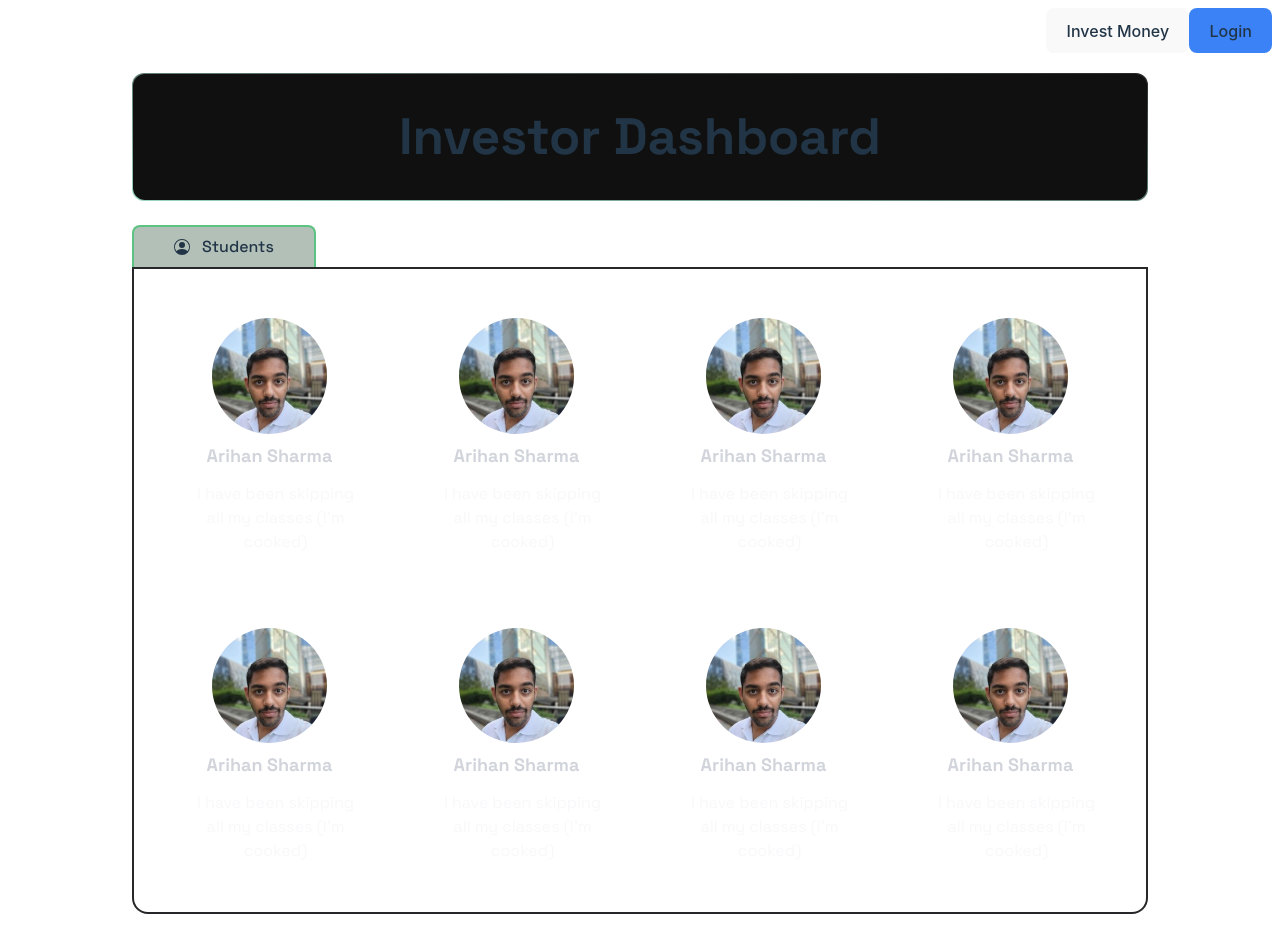
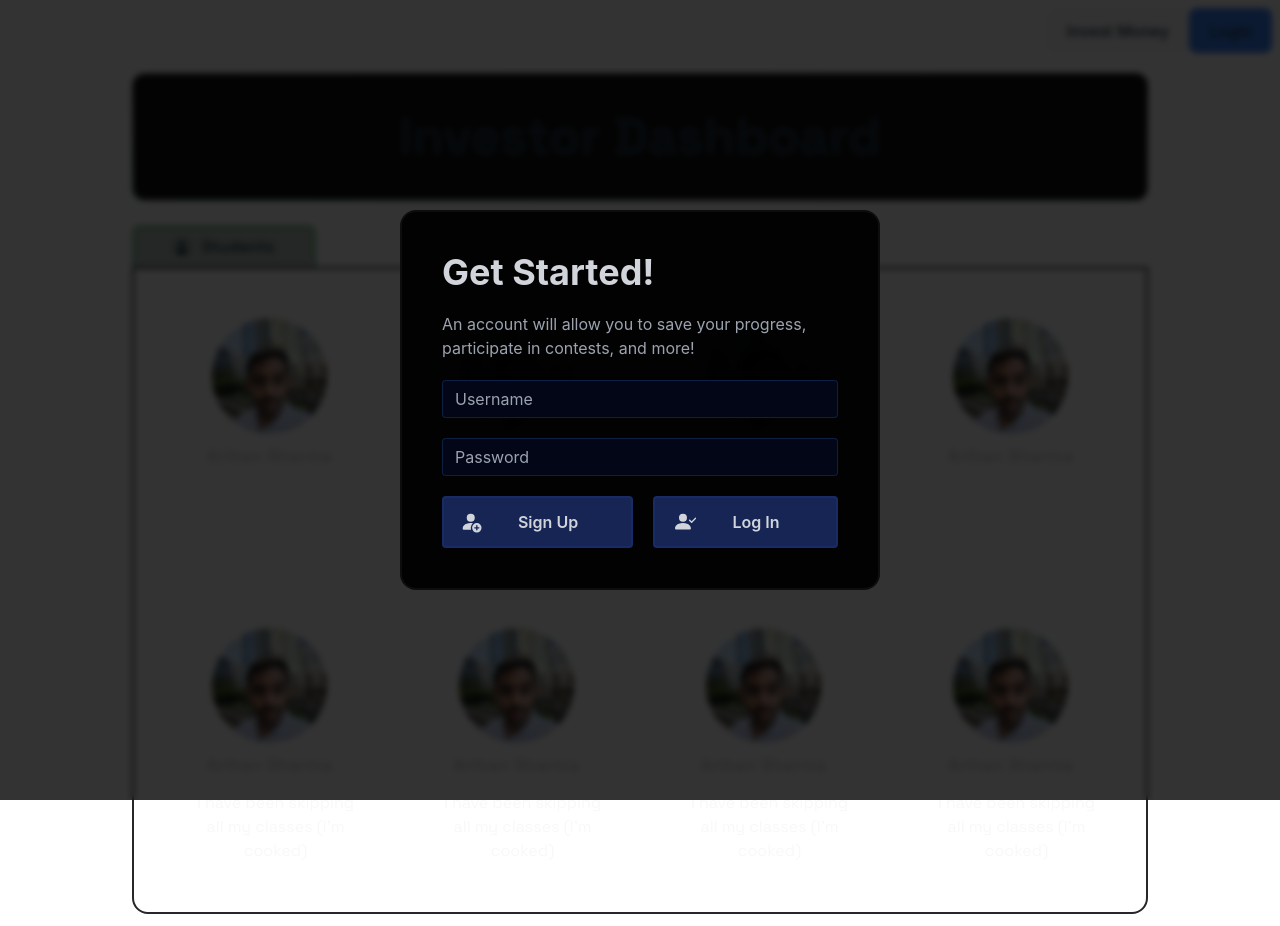
Before and after one commit to Arihan10/JamHacks-8, a Next.js app in the folder frontend/: page /invest in a window 1280 px wide. Built offline with nearby package versions, Linux system fonts and the light colour scheme.

Commit message:
start adding contract ui

```diff
--- a/frontend/package.json
+++ b/frontend/package.json
@@ -22,6 +22,7 @@
 		"@near-wallet-selector/here-wallet": "^8.9.7",
 		"@near-wallet-selector/modal-ui": "^8.9.7",
 		"@near-wallet-selector/my-near-wallet": "^8.9.7",
+		"framer-motion": "^11.2.10",
 		"near-api-js": "^3.0.4",
 		"next": "14.2.3",
 		"react": "^18",
--- a/frontend/src/app/invest/page.jsx
+++ b/frontend/src/app/invest/page.jsx
@@ -6,7 +6,32 @@ import Markdown from "react-markdown";
 import { PersonCircle, } from "react-bootstrap-icons";
 import { Tab, TabGroup, TabList, TabPanel, TabPanels } from "@headlessui/react";
 import Image from "next/image";
+import Backdrop from "@/common/backdrop";
 import { useRouter } from "next/router";
+import { motion, AnimatePresence } from "framer-motion";
+
+const loginAnim = {
+    hidden: {
+        opacity: 0,
+        y: "-90px"
+    },
+    visible: {
+        scale: 1,
+        opacity: 1,
+        y: "0",
+
+        transition: {
+            duration: 0.1,
+            type: "spring",
+            damping: 50,
+            stiffness: 500,
+        }
+    },
+    exit: {
+        scale: 0.9,
+        y: "-30px"
+    },
+}
 
 const summary = {
   name: "Arihan Sharma",
--- a/frontend/src/app/layout.jsx
+++ b/frontend/src/app/layout.jsx
@@ -1,15 +1,33 @@
-'use client';
-import { Navigation } from '@/components/Navigation';
-import '@/app/globals.css';
+"use client"
+import { Navigation } from "@/components/Navigation";
+import "@/app/globals.css";
+import React from "react";
+import { AnimatePresence } from "framer-motion";
+import ContractOverlay from "@/contract";
+import { useState } from "react";
+
+// context
+export const UserContext = React.createContext(null);
 
 // Layout Component
 export default function RootLayout({ children }) {
+  const [displayContract, setDisplayContract] = useState(true);
+
   return (
-		<html lang='en'>
-			<body className='flex flex-col'>
+    <UserContext.Provider value={{ displayContract: displayContract }}>
+      <html lang="en">
+        <body className="flex flex-col">
           <Navigation />
           {children}
         </body>
+        <AnimatePresence
+          initial={false}
+          mode="wait"
+          onExitComplete={() => null}
+        >
+          {displayContract && <ContractOverlay />}
+        </AnimatePresence>
       </html>
+    </UserContext.Provider>
   );
 }
--- /dev/null
+++ b/frontend/src/common/backdrop.jsx
@@ -0,0 +1,16 @@
+"use client";
+import { motion } from "framer-motion"
+
+export default function Backdrop({children, onClick})
+{
+    return (
+        <motion.div className="fixed flex top-0 left-0 right-0 items-center justify-center bottom-0 z-[70] bg-black/80 backdrop-blur-[3px]"
+            onClick={onClick}
+            initial={{opacity: 0}}
+            animate={{opacity: 1}}
+            exit={{opacity: 0}}
+        >
+            {children}
+        </motion.div>
+    )
+}
--- /dev/null
+++ b/frontend/src/contract.jsx
@@ -0,0 +1,142 @@
+"use client";
+import { useState, useContext, CSSProperties } from "react"
+import { UserContext } from "./app/layout";
+import Backdrop from "./common/backdrop";
+import { motion, AnimatePresence } from "framer-motion";
+// import BouncingDotsLoader from "../../common/loader/loader";
+
+const loginAnim = {
+    hidden: {
+        opacity: 0,
+        y: "-90px"
+    },
+    visible: {
+        scale: 1,
+        opacity: 1,
+        y: "0",
+
+        transition: {
+            duration: 0.1,
+            type: "spring",
+            damping: 50,
+            stiffness: 500,
+        }
+    },
+    exit: {
+        scale: 0.9,
+        y: "-30px"
+    },
+}
+
+export default function ContractOverlay() {
+    const { authOverlay, setAuthOverlay } = useContext(UserContext);
+    const { user, setUser } = useContext(UserContext);
+
+    const [username, setUsername] = useState('')
+    const [password, setPassword] = useState('')
+
+    const [userState, setUserState] = useState({ state: 'empty', msg: '' })
+    const [passState, setPassState] = useState({ state: 'empty', msg: '' })
+
+    const [loading, setLoading] = useState(false)
+
+    const modal = (
+        <motion.div
+            onClick={(e) => e.stopPropagation()}
+            variants={loginAnim}
+            initial="hidden"
+            animate="visible"
+            exit="exit"
+            className="w-[30rem] bg-black/95 rounded-2xl border-2 border-zinc-900/50 p-10 flex flex-col gap-5 pointer-events-auto overflow-clip"
+        >
+            <h1 className="font-sg text-4xl font-bold text-gray-300">Get Started!</h1>
+            <p className="text-gray-400">An account will allow you to save your progress, participate in contests, and more!</p>
+
+            <div>
+                <label className="text-sm text-rose-600">{userState.msg}</label>
+                <input className="shadow appearance-none border border-blue-500/20 rounded w-full py-2 px-3 text-gray-300 bg-slate-950 leading-tight focus:outline-none focus:shadow-outline" id="username" type="text" placeholder="Username"
+                    onChange={e => {
+                        setUsername(e.target.value)
+                    }}
+                />
+            </div>
+
+            <div>
+                <label className="text-sm text-rose-600">{passState.msg}</label>
+                <input className="shadow appearance-none border border-blue-500/20 rounded w-full py-2 px-3 text-gray-300 bg-slate-950 leading-tight focus:outline-none focus:shadow-outline" id="password" type="password" placeholder="Password"
+                    onChange={e => {
+                        setPassword(e.target.value)
+                    }}
+                />
+            </div>
+
+            <div className="flex flex-row w-full gap-5">
+                <button
+                    className="bg-blue-950 hover:bg-slate-950/50 duration-200 text-gray-300 font-semibold py-3 px-4 border-2 border-blue-800/20 rounded shadow inline-flex items-center grow"
+                    onClick={() => {
+                        setLoading(true);
+                        console.log("start loading");
+
+                        AuthService.SignUp({ username, password }, setUserState, setPassState, setUser, setAuthOverlay)
+                        .then(() => {
+                            console.log("end loading");
+                            setLoading(false)
+                        });
+                    }}>
+                    <svg xmlns="http://www.w3.org/2000/svg" width="25" fill="currentColor" className="bi bi-person-fill" viewBox="0 0 16 16">
+                        <path d="M12.5 16a3.5 3.5 0 1 0 0-7 3.5 3.5 0 0 0 0 7Zm.5-5v1h1a.5.5 0 0 1 0 1h-1v1a.5.5 0 0 1-1 0v-1h-1a.5.5 0 0 1 0-1h1v-1a.5.5 0 0 1 1 0Zm-2-6a3 3 0 1 1-6 0 3 3 0 0 1 6 0Z" />
+                        <path d="M2 13c0 1 1 1 1 1h5.256A4.493 4.493 0 0 1 8 12.5a4.49 4.49 0 0 1 1.544-3.393C9.077 9.038 8.564 9 8 9c-5 0-6 3-6 4Z" />
+                    </svg>
+                    <span className="text-center w-full">Sign Up</span>
+                </button>
+
+                <button
+                    className="bg-blue-950 hover:bg-slate-950/50 duration-200 text-gray-300 font-semibold py-3 px-5 border-2 border-blue-800/20 rounded shadow inline-flex items-center grow"
+                    onClick={() => {
+                        setLoading(true);
+                        console.log("start loading");
+
+                        AuthService.Login({ username, password }, setUserState, setPassState, setUser, setAuthOverlay)
+                        .then(() => {
+                            console.log("end loading");
+                            setLoading(false)
+                        });
+                    }}>
+                    <svg xmlns="http://www.w3.org/2000/svg" width="25" fill="currentColor" className="bi bi-person-fill" viewBox="0 0 16 16">
+                        <path fillRule="evenodd" d="M15.854 5.146a.5.5 0 0 1 0 .708l-3 3a.5.5 0 0 1-.708 0l-1.5-1.5a.5.5 0 0 1 .708-.708L12.5 7.793l2.646-2.647a.5.5 0 0 1 .708 0z" />
+                        <path d="M1 14s-1 0-1-1 1-4 6-4 6 3 6 4-1 1-1 1H1zm5-6a3 3 0 1 0 0-6 3 3 0 0 0 0 6z" />
+                    </svg>
+                    <span className="text-center w-full">Log In</span>
+                </button>
+            </div>
+
+            <AnimatePresence
+                initial={true}
+                mode='wait'
+                onExitComplete={() => null}
+            >
+                {loading &&
+                    <motion.div className="absolute bg-black/80 w-full h-96 col-span-1 row-span-1 -m-10 flex items-center justify-center"
+                        initial={{ opacity: 0 }}
+                        animate={{ opacity: 1 }}
+                        exit={{ opacity: 0 }}
+                    >
+                        <BouncingDotsLoader />
+                    </motion.div>
+                }
+            </AnimatePresence>
+        </motion.div>
+    )
+
+    return (
+        <Backdrop
+            onClick={() => {
+                if(!loading)
+                {
+                    setAuthOverlay(false)
+                }
+            }}
+            children={modal}>
+        </Backdrop>
+    );
+}
```
Also changed, not shown: 1 other file (tests, documents, lock files or other folders). Lines whose indentation alone changed are shown as unchanged.
